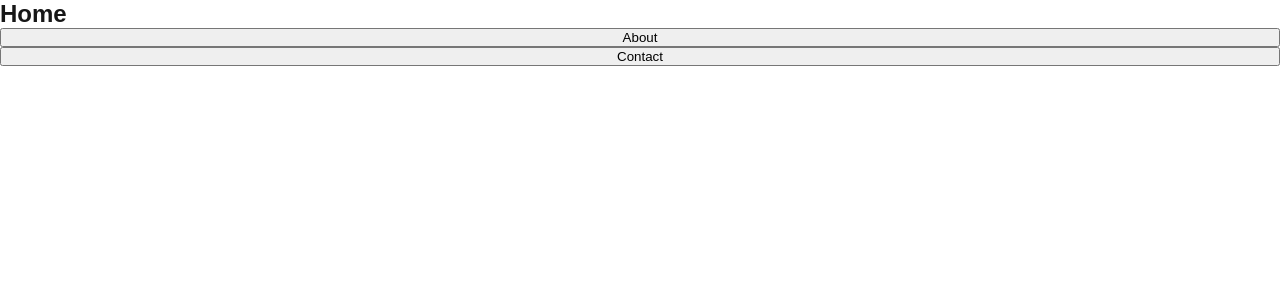
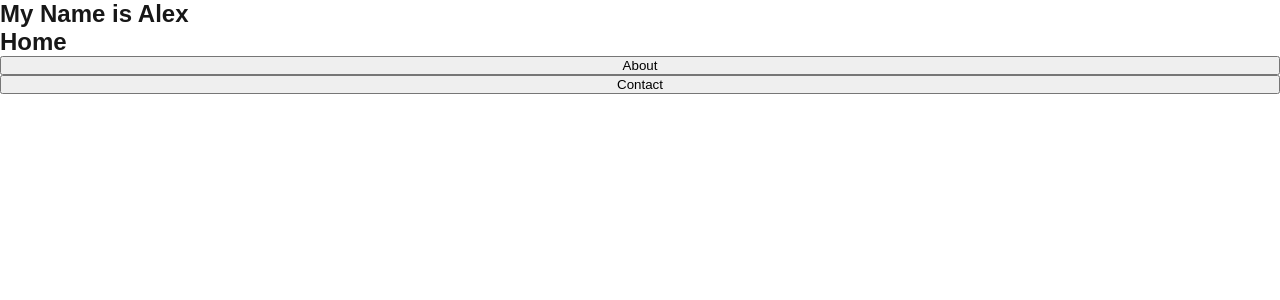
Before and after one commit to Rishab-RajHR/NextJS16, a Next.js app: page /home in a window 1280 px wide. Shown: the top 300 px of the page. Built offline with nearby package versions, Linux system fonts and the light colour scheme.

Commit message:
Common Layout

```diff
--- a/src/app/layout.js
+++ b/src/app/layout.js
@@ -19,7 +19,9 @@ export const metadata = {
 export default function RootLayout({ children }) {
   return (
     <html lang="en" className={`${geistSans.variable} ${geistMono.variable}`}>
-      <body>{children}</body>
+      <body>
+        <h2>My Name is Alex</h2>
+        {children}</body>
     </html>
   );
 }
```
Also changed, not shown: src/app/contact/layout.js (added, +10 -0 lines).
